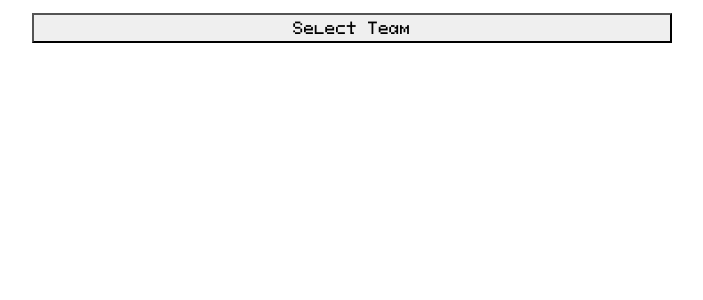
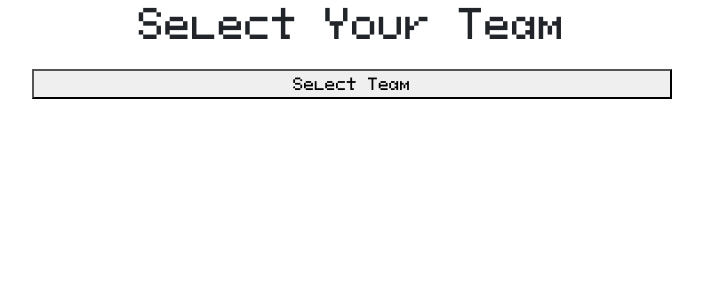
Before and after one commit to Pndablob/UMassShowdown, a React (Create React App) app: page /teamSelect in a window 1280 px wide. Shown: the top 300 px of the page, without its empty margins (288-991 px from the left). Built offline with nearby package versions, Linux system fonts and the light colour scheme.

Commit message:
add link button

```diff
--- /dev/null
+++ b/src/RetroButton/RetroLink.tsx
@@ -0,0 +1,22 @@
+import React, { ReactNode } from 'react';
+import { Button } from 'react-bootstrap';
+import styles from './RetroButton.module.css'
+import { Link } from 'react-router-dom';
+
+interface RetroButtonArgs {
+  children: ReactNode;
+  to: string;
+  state: any;
+}
+
+function RetroButton({children, to, state}: RetroButtonArgs) {
+  return (
+    <Link className={styles['retro-button']} to={to} state={state}>
+      <button>
+        {children}
+      </button>
+    </Link>
+  );
+}
+
+export default RetroButton;
--- /dev/null
+++ b/src/TeamSelectScreen/TeamSelectScreen.module.css
@@ -0,0 +1,9 @@
+.container {
+  width: 100vw;
+  height: 100vh;
+}
+
+.header {
+  text-align: center;
+  font-family: PixeloidMono;
+}
--- a/src/TeamSelectScreen/TeamSelectScreen.tsx
+++ b/src/TeamSelectScreen/TeamSelectScreen.tsx
@@ -1,10 +1,13 @@
 import React from 'react';
-import RetroButton from '../RetroButton/RetroButton';
+import RetroLink from '../RetroButton/RetroLink';
+import styles from './TeamSelectScreen.module.css';
+import { Link } from 'react-router-dom';
 
 function TeamSelect({globalState, setGlobalState}: any) {
   return (
-    <div>
-      <RetroButton>Select Team</RetroButton>
+    <div className={styles['container']}>
+      <h1 className={styles['header']}>Select Your Team</h1>
+      <RetroLink to="/battleScreen" state={undefined}>Select Team</RetroLink>
     </div>
   );
 }
```
